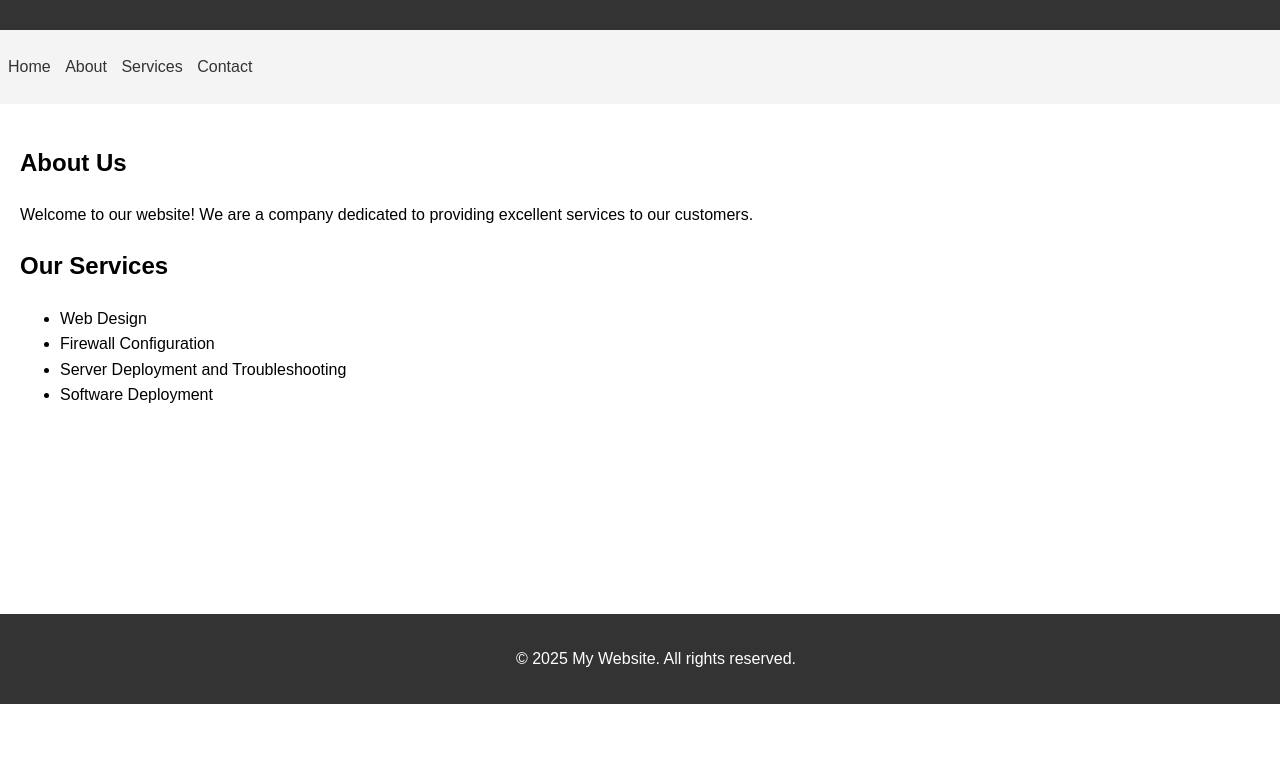
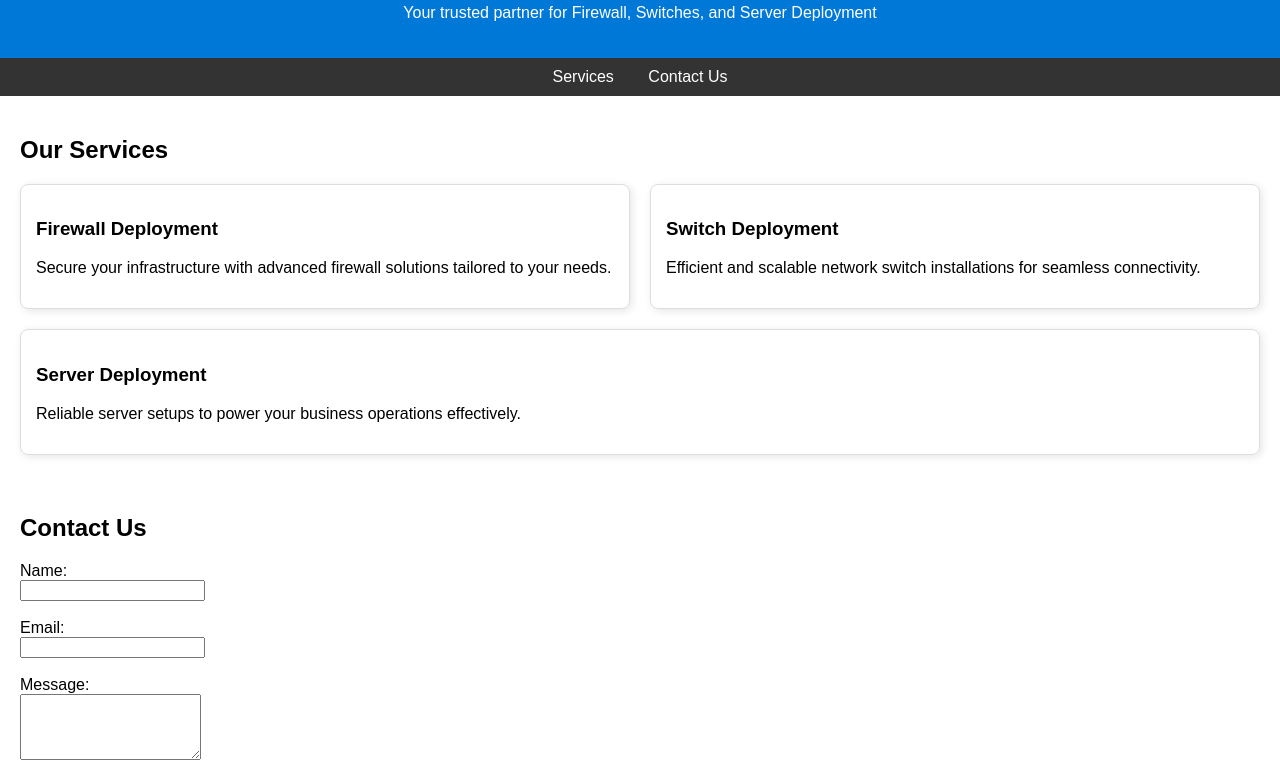
Before and after one commit to nhramos-glitch/support_portal, a plain HTML site: page index.html in a window 1280 px wide. Shown: the part 96-875 px from the top of the page. Before the commit the page ends 800 px from the top, so only its background shows below. Drawn offline with Linux system fonts and the light colour scheme.

Commit message:
Update details

```diff
--- a/index.html
+++ b/index.html
@@ -8,29 +8,51 @@
 </head>
 <body>
     <header>
-        <h1>Welcome to My Website</h1>
+        <h1>Welcome to IT Deployment Services</h1>
+        <p>Your trusted partner for Firewall, Switches, and Server Deployment</p>
     </header>
+
     <nav>
-        <ul>
-            <li><a href="#">Home</a></li>
-            <li><a href="#">About</a></li>
-            <li><a href="#">Services</a></li>
-            <li><a href="#">Contact</a></li>
-        </ul>
+        <a href="#services">Services</a>
+        <a href="#contact">Contact Us</a>
     </nav>
-    <main>
-        <h2>About Us</h2>
-        <p>Welcome to our website! We are a company dedicated to providing excellent services to our customers.</p>
+
+    <section id="services">
         <h2>Our Services</h2>
-        <ul>
-            <li>Web Design</li>
-            <li>Firewall Configuration</li>
-            <li>Server Deployment and Troubleshooting</li>
-            <li>Software Deployment</li>
-        </ul>
-    </main>
+        <div class="services">
+            <div class="service">
+                <h3>Firewall Deployment</h3>
+                <p>Secure your infrastructure with advanced firewall solutions tailored to your needs.</p>
+            </div>
+            <div class="service">
+                <h3>Switch Deployment</h3>
+                <p>Efficient and scalable network switch installations for seamless connectivity.</p>
+            </div>
+            <div class="service">
+                <h3>Server Deployment</h3>
+                <p>Reliable server setups to power your business operations effectively.</p>
+            </div>
+        </div>
+    </section>
+
+    <section id="contact">
+        <h2>Contact Us</h2>
+        <form action="/submit" method="post">
+            <label for="name">Name:</label><br>
+            <input type="text" id="name" name="name" required><br><br>
+
+            <label for="email">Email:</label><br>
+            <input type="email" id="email" name="email" required><br><br>
+
+            <label for="message">Message:</label><br>
+            <textarea id="message" name="message" rows="4" required></textarea><br><br>
+
+            <button type="submit">Submit</button>
+        </form>
+    </section>
+
     <footer>
-        <p>&copy; 2025 My Website. All rights reserved.</p>
+        &copy; 2025 IT Deployment Services. All rights reserved.
     </footer>
 </body>
 </html>
--- a/style.css
+++ b/style.css
@@ -1,42 +1,45 @@
-/* This is start of Journey */
-
 body {
     font-family: Arial, sans-serif;
-    line-height: 1.6;
     margin: 0;
     padding: 0;
 }
 header {
-    background-color: #333;
-    color: #fff;
+    background-color: #0078D7;
+    color: white;
+    padding: 20px;
     text-align: center;
-    padding: 1rem;
 }
 nav {
-    background-color: #f4f4f4;
-    padding: 0.5rem;
+    background-color: #333;
+    padding: 10px;
+    text-align: center;
 }
-nav ul {
-    list-style-type: none;
-    padding: 0;
+nav a {
+    color: white;
+    margin: 0 15px;
+    text-decoration: none;
 }
-nav ul li {
-    display: inline;
-    margin-right: 10px;
+nav a:hover {
+    text-decoration: underline;
 }
-nav ul li a {
-    text-decoration: none;
-    color: #333;
+section {
+    padding: 20px;
 }
-main {
-    padding: 20px;
+.services {
+    display: flex;
+    flex-wrap: wrap;
+    gap: 20px;
+}
+.service {
+    flex: 1 1 calc(33% - 40px);
+    border: 1px solid #ddd;
+    border-radius: 8px;
+    padding: 15px;
+    box-shadow: 2px 2px 8px rgba(0,0,0,0.1);
 }
 footer {
     background-color: #333;
-    color: #fff;
+    color: white;
     text-align: center;
-    padding: 1rem;
-    position: fixed;
-    bottom: 0;
-    width: 100%;
+    padding: 10px;
 }
```
